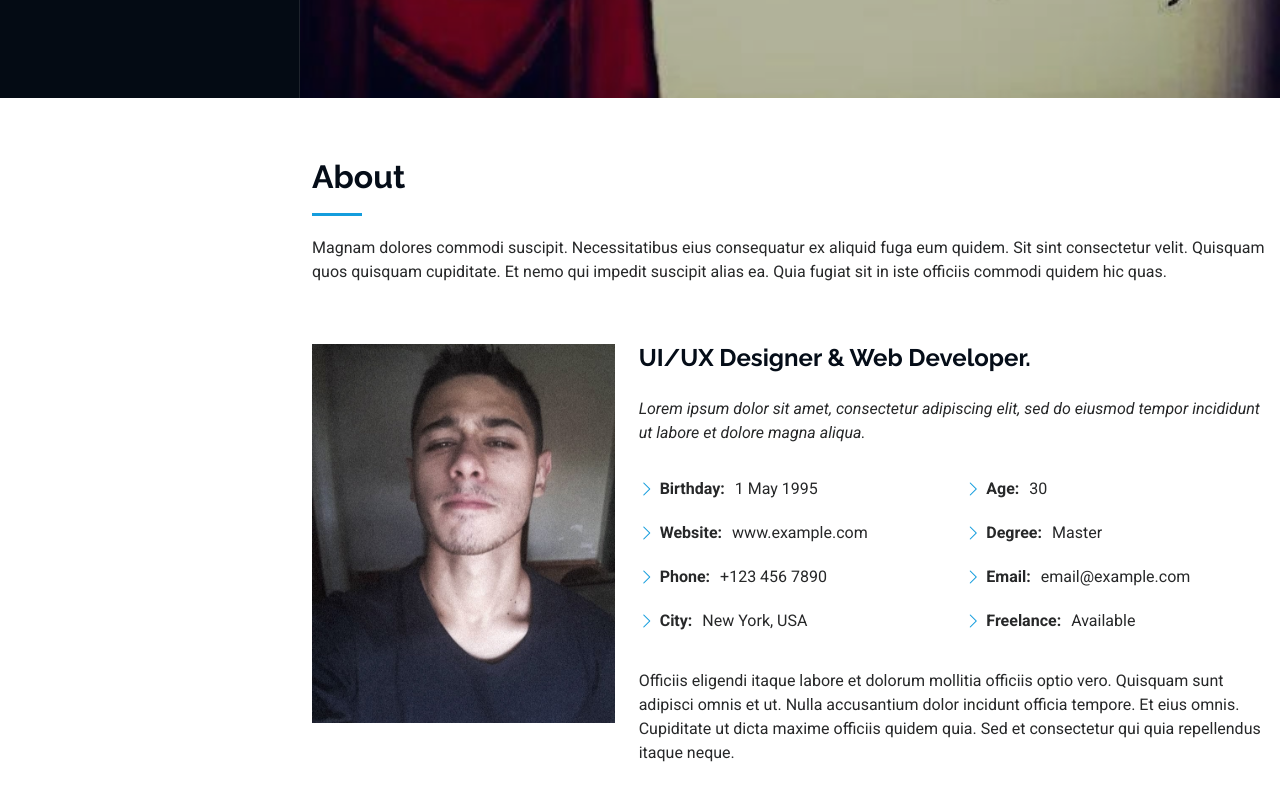
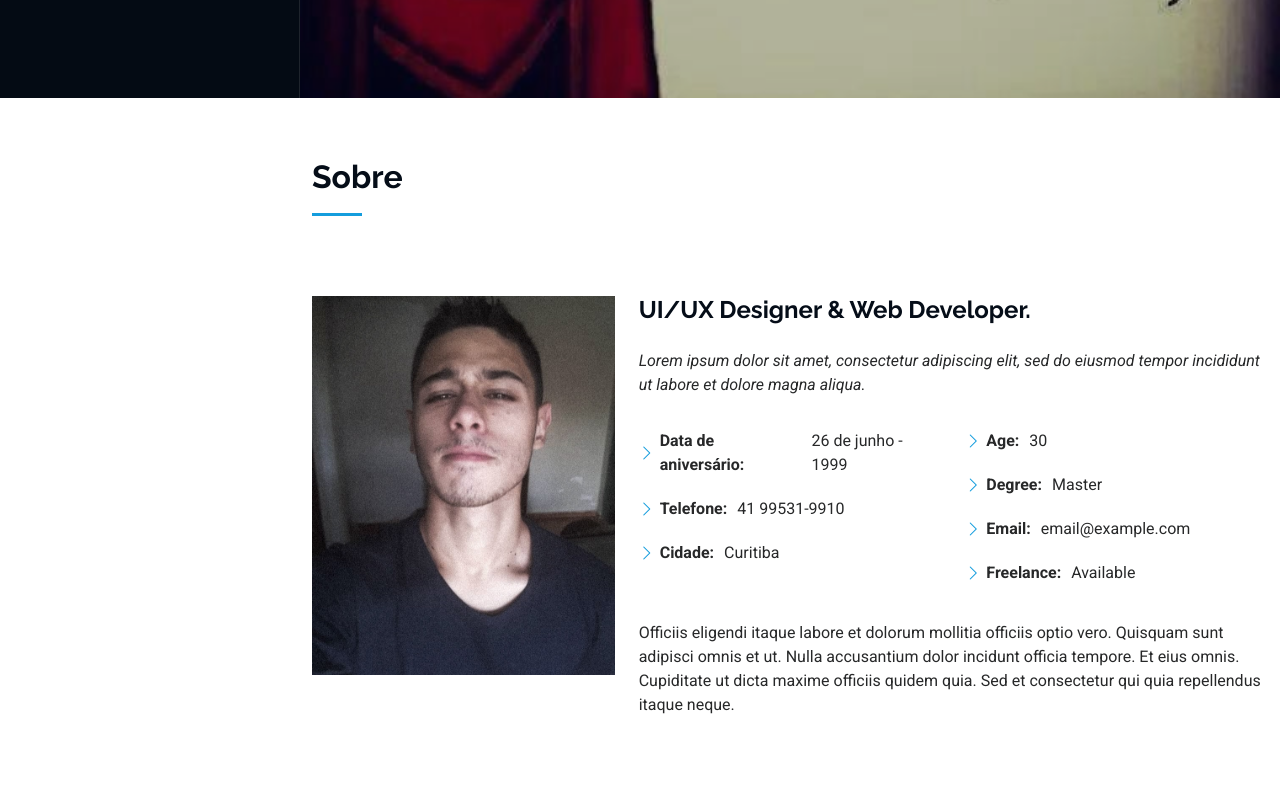
Before and after one commit to Luizhe0/portfolio, a plain HTML site: page index.html in a window 1280 px wide. Shown: the part 702-1502 px from the top of the page. Drawn offline with Linux system fonts and the light colour scheme.

Commit message:
Atualização da sessão Sobre

```diff
--- a/index.html
+++ b/index.html
@@ -107,8 +107,7 @@
 
       <!-- Section Title -->
       <div class="container section-title" data-aos="fade-up">
-        <h2>About</h2>
-        <p>Magnam dolores commodi suscipit. Necessitatibus eius consequatur ex aliquid fuga eum quidem. Sit sint consectetur velit. Quisquam quos quisquam cupiditate. Et nemo qui impedit suscipit alias ea. Quia fugiat sit in iste officiis commodi quidem hic quas.</p>
+        <h2>Sobre</h2>
       </div><!-- End Section Title -->
 
       <div class="container" data-aos="fade-up" data-aos-delay="100">
@@ -126,10 +125,9 @@
             <div class="row">
               <div class="col-lg-6">
                 <ul>
-                  <li><i class="bi bi-chevron-right"></i> <strong>Birthday:</strong> <span>1 May 1995</span></li>
-                  <li><i class="bi bi-chevron-right"></i> <strong>Website:</strong> <span>www.example.com</span></li>
-                  <li><i class="bi bi-chevron-right"></i> <strong>Phone:</strong> <span>+123 456 7890</span></li>
-                  <li><i class="bi bi-chevron-right"></i> <strong>City:</strong> <span>New York, USA</span></li>
+                  <li><i class="bi bi-chevron-right"></i> <strong>Data de aniversário:</strong> <span>26 de junho - 1999</span></li>
+                  <li><i class="bi bi-chevron-right"></i> <strong>Telefone:</strong> <span>41 99531-9910</span></li>
+                  <li><i class="bi bi-chevron-right"></i> <strong>Cidade:</strong> <span>Curitiba</span></li>
                 </ul>
               </div>
               <div class="col-lg-6">
```
